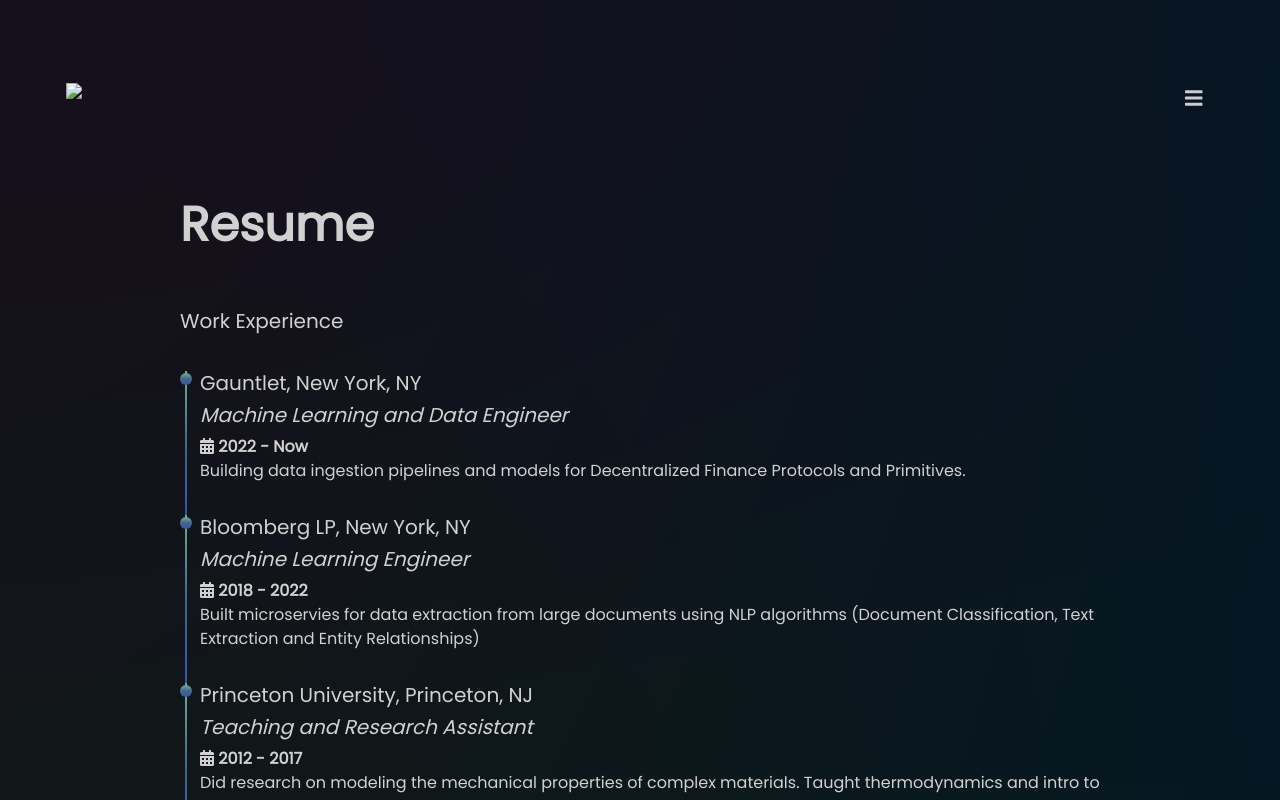
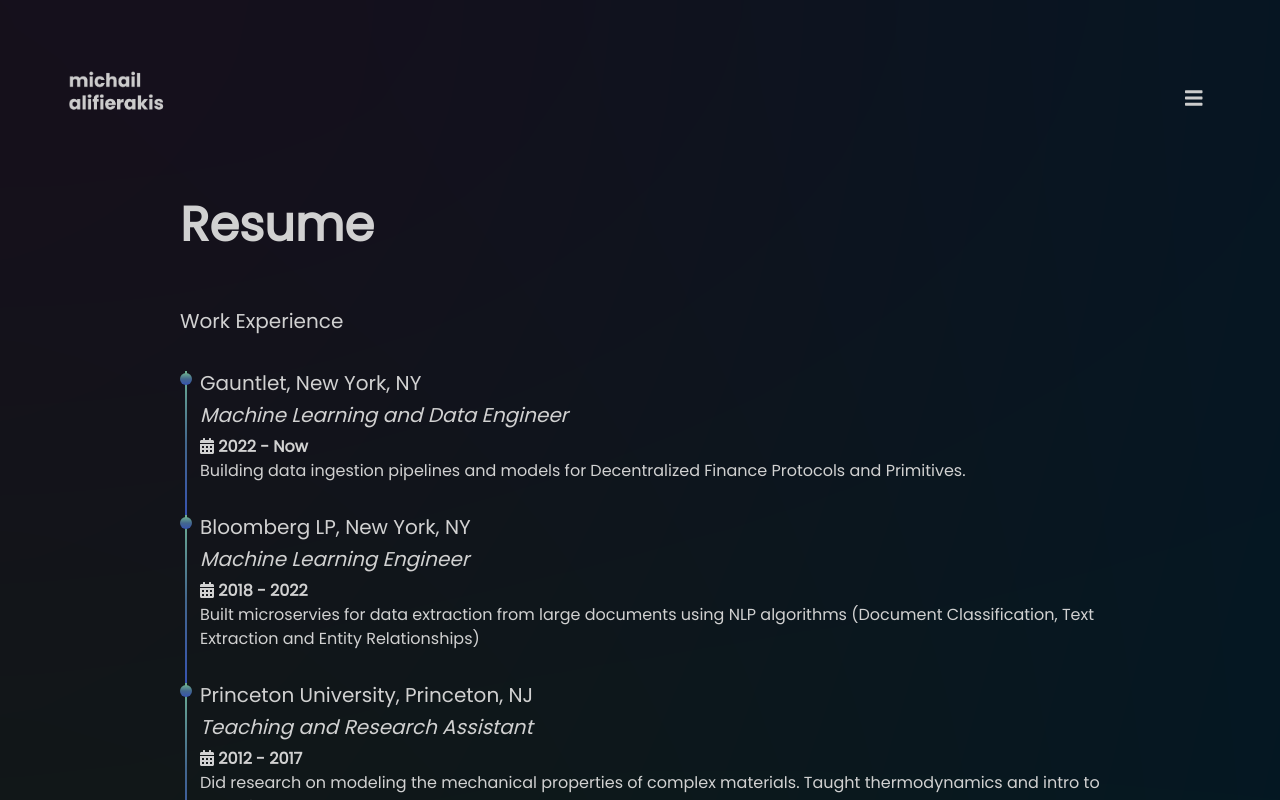
Before and after one commit to juliannetorres31/Michalis-Portfolio, a website: page resume.html in a window 1280 px wide. Drawn offline with nearby package versions, Linux system fonts and the light colour scheme.

Commit message:
fix location of logo

```diff
--- a/resume.html
+++ b/resume.html
@@ -41,7 +41,7 @@
                         <nav class="navbar navbar-light light-blue lighten-4">
 
                             <!-- Navbar brand -->
-                            <a class="navbar-brand logo" href="./index.html"><figure><img class="logi" src="./images/mich-logo.png"></figure></a>
+                            <a class="navbar-brand logo" href="./index.html"><figure><img class="logi" src="./mich-logo.png"></figure></a>
 
                             <!-- Collapse button -->
                             <button class="navbar-toggler toggler-example" type="button" data-toggle="collapse" data-target="#navbarSupportedContent1"
```
